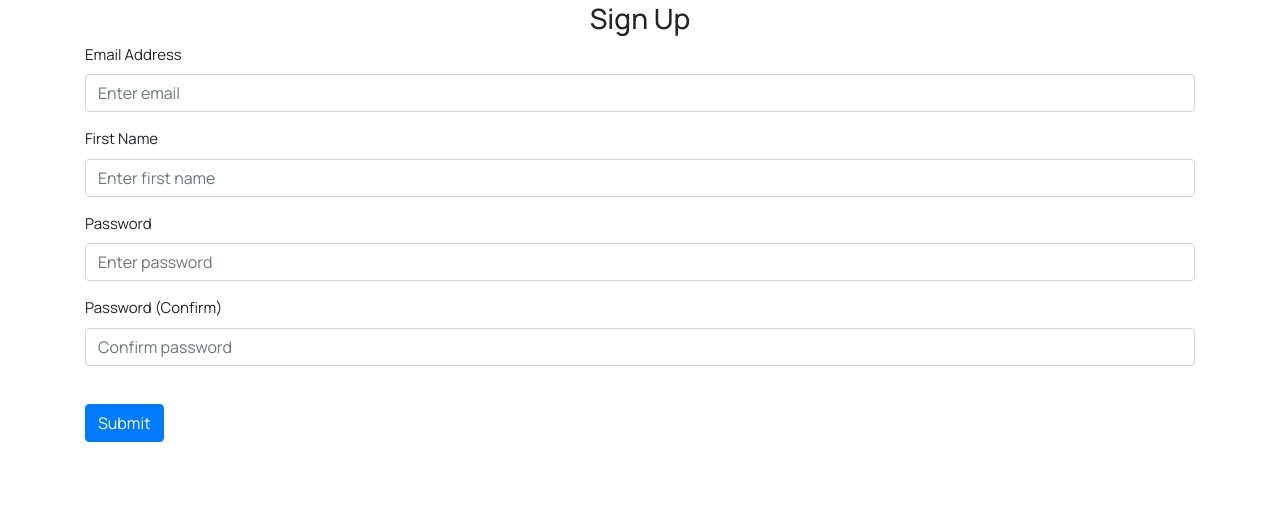
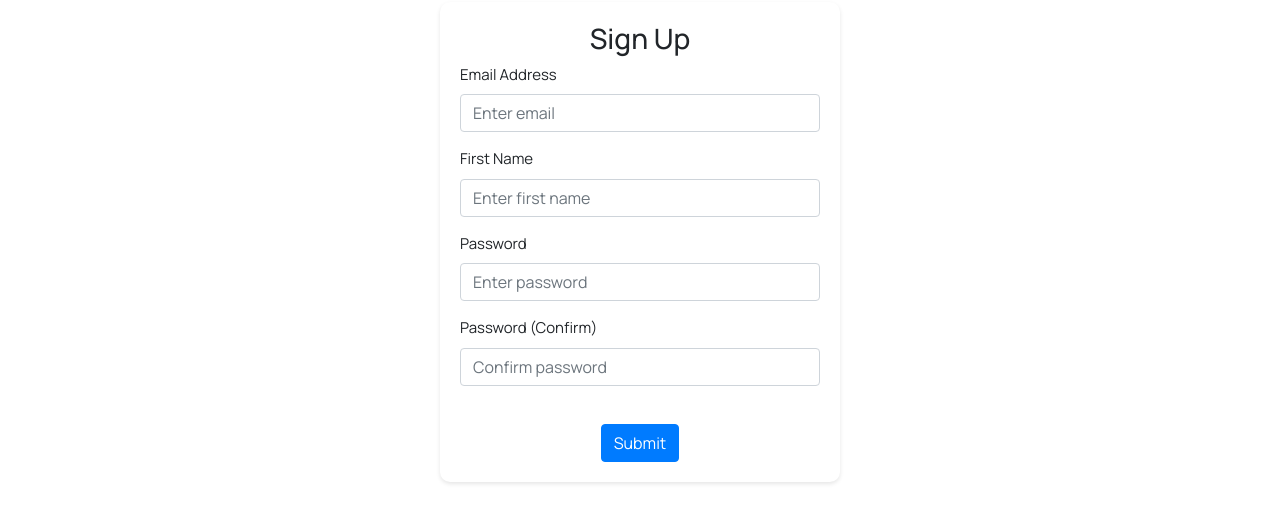
Before and after one commit to codeizra/healthexpertsystem, a Flask app: page /register in a window 1280 px wide. Shown: the part 54-577 px from the top of the page. Run offline with Flask 3, Linux system fonts and the light colour scheme; some libraries are stand-ins or nearby versions.

Commit message:
all codes

```diff
--- a/website/static/css/style.css
+++ b/website/static/css/style.css
@@ -122,6 +122,55 @@ nav {
     color: var(--darkcream);
     font-size: 1.5rem;
 }
+
+/* Add these styles to your existing style.css file */
+
+.login-container {
+    max-width: 400px;
+    margin: 0 auto;
+    padding: 20px;
+    background-color: #fff;
+    border-radius: 10px;
+    box-shadow: 0 2px 4px rgba(0, 0, 0, 0.1);
+}
+
+.login-form {
+    margin-bottom: 20px;
+}
+
+.login-form label {
+    display: block;
+    margin-bottom: 10px;
+}
+
+.login-form input[type="text"],
+.login-form input[type="password"] {
+    width: 100%;
+    padding: 10px;
+    margin-bottom: 10px;
+    border: 1px solid #ccc;
+    border-radius: 5px;
+}
+
+.login-form button {
+    width: 100%;
+    padding: 10px;
+    background-color: #6DC5D1;
+    color: #fff;
+    border: none;
+    border-radius: 5px;
+    cursor: pointer;
+}
+
+.login-form button:hover {
+    background-color: #5ba8b7;
+}
+
+.btn-center {
+    display: block;
+    margin: 0 auto;
+}
+
 
 
 .about {
--- a/website/templates/home.html
+++ b/website/templates/home.html
@@ -21,8 +21,8 @@
 
             <div class="about">
                 <h1>Sistem Pakar Diagnosa Penyakit Pada Anak Dibawah 5 Tahun</h1>
-                <p>Apakah Anda khawatir tentang kesehatan si kecil? Jangan ragu untuk mencari bantuan. Sistem kami siap memberikan diagnosa terbaik untuk anak di bawah 5 tahun</p>
-                <button type="button">Konsultasi Sekarang</button>
+                <p>Apakah Anda khawatir tentang kesehatan si kecil? Jangan ragu untuk mencari bantuan. Sistem kami siap memberikan diagnosa terbaik untuk anak di bawah 5 tahun.</p>
+                <button type="button" onclick="location.href='{{ url_for('views.konsultasi') }}'">Konsultasi Sekarang</button>
             </div>
         </div>
     </body>
--- a/website/templates/sign_up.html
+++ b/website/templates/sign_up.html
@@ -1,5 +1,7 @@
-{% extends "base.html" %} {% block title %}Sign Up{% endblock %} {% block
-content %}
+{% extends "base.html" %}
+{% block title %}Sign Up{% endblock %}
+{% block content %}
+<div class="login-container">
     <form method="POST">
       <h3 align="center">Sign Up</h3>
       <div class="form-group">
@@ -43,6 +45,7 @@ content %}
         />
       </div>
       <br />
-  <button type="submit" class="btn btn-primary">Submit</button>
+      <button type="submit" class="btn btn-primary btn-center">Submit</button>
     </form>
+</div>
 {% endblock %}
```
Also changed, not shown: website/templates/login.html (+6 -3 lines). Lines whose indentation alone changed are shown as unchanged.
